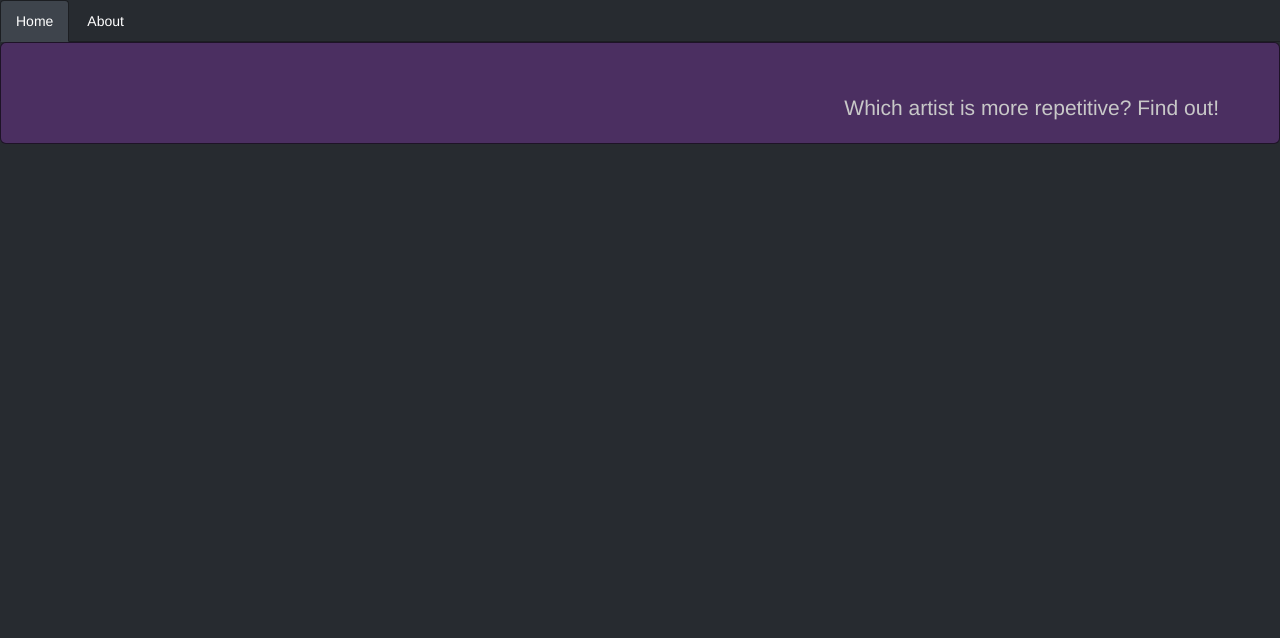
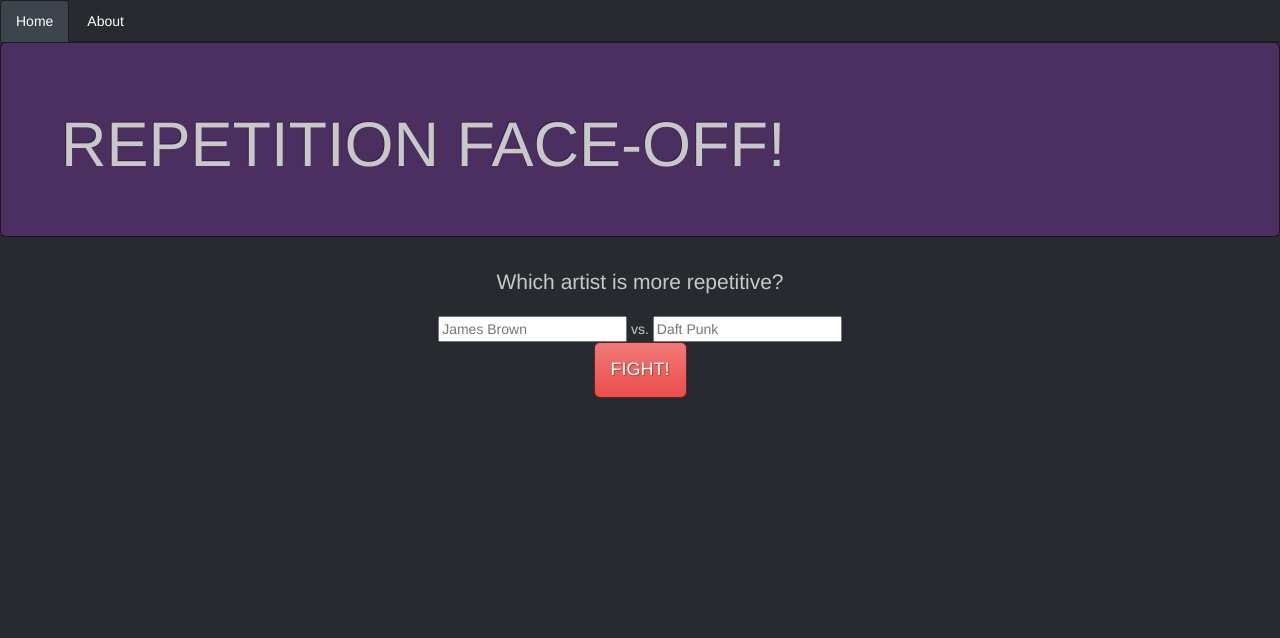
Before and after one commit to bmcfee/musichacks, a Flask app: page / in a window 1280 px wide. Shown: the top 638 px of the page. Run offline with Flask 2, Linux system fonts and the light colour scheme; parts of the project's set-up code (start-up, migrations or seed data) failed here and were passed over; some libraries are stand-ins or nearby versions.

Commit message:
coming together

```diff
--- a/2013nyc/rfo/rep.py
+++ b/2013nyc/rfo/rep.py
@@ -33,7 +33,7 @@ def __repetition_score(X, window=9):
 
 def repetition_score(analysis):
     X = np.array([v['timbre'] for v in analysis['segments']])
-    return __repetition_score(X.T)
+    return 500 * __repetition_score(X.T)
 
 
 def get_analysis(url):
@@ -63,5 +63,6 @@ def get_artist_data(cfg, query, n=5):
         value = repetition_score(analysis)
 
         response.append( (value, track_id, s['artist_name'], s['title']) )
+    response = sorted(response)
 
-    return sorted(response)
+    return map(lambda x: {'score': x[0], 'track_id': x[1], 'artist': x[2], 'title': x[3]}, response)
--- a/2013nyc/rfo/server.py
+++ b/2013nyc/rfo/server.py
@@ -41,7 +41,8 @@ def artist_query(artist1, artist2):
 
     obj1 = rep.get_artist_data(CFG['echonest'], artist1)
     obj2 = rep.get_artist_data(CFG['echonest'], artist2)
-    return json.encode({'playlist': [obj1, obj2]})
+    n = min(len(obj1), len(obj2))
+    return json.encode({'playlist': [obj1[:n], obj2[:n]]})
 
 
 @app.route('/', methods=['GET'])
--- a/2013nyc/rfo/templates/index.html
+++ b/2013nyc/rfo/templates/index.html
@@ -19,32 +19,36 @@
         </ul>
 
         <div class="tab-content">
-            <div class="tab-pane" id="mashes">
+            <div class="tab-pane" id="about">
                 <div class="container">
-                   <ul class="list-unstyled" id="mashlist">
-                   </ul>
+                    <h1>REPETITION FACE-OFF</h1>
+                </div>
+                <div class="container lead">
+                    Tech:
                 </div>
             </div>
 
-            <div class="tab-pane" id="about">
-                    <div class="container">
-                        <h1>REPETITION FACE-OFF</h1>
+            <div id="home" class="tab-pane active">
+                <div class="jumbotron">
+                    <h1>REPETITION FACE-OFF!</h1>
+                </div>
+                <div class="container text-center">
+                    <p class="lead">
+                        Which artist is more repetitive?
+                    </p>
+
+                    <form id="#myform">
+                    <div class="row">
+                        <input type="text" name="artist1" id="artist1" placeholder="James Brown" />
+                            vs.
+                        <input type="text" name="artist2" id="artist2" placeholder="Daft Punk" />
                     </div>
-                    <div class="container">
-                        <div class="pull-right lead">
-                            Tech:
-                        </div>
+
+                    <div class="row">
+                        <button type="submit" id="fight" class="btn btn-large btn-danger">FIGHT!</button>
                     </div>
-            </div>
-
-            <div id="home" class="tab-pane active">
-
-                <div class="jumbotron">
-                    <p class="lead small pull-right">
-                    Which artist is more repetitive? Find out!
-                    </p>
+                    </form>
                 </div>
-
             </div>
 
         </div>
@@ -61,5 +65,5 @@
     </body>
     <script type="text/javascript" src="/static/js/jquery-1.10.1.min.js"></script>
     <script type="text/javascript" src="/static/bootstrap/js/bootstrap-tab.js"></script>
-<!--     <script type="text/javascript" src="/static/js/rfo.js"></script> -->
+    <script type="text/javascript" src="/static/js/rfo.js"></script>
 </html>
```
